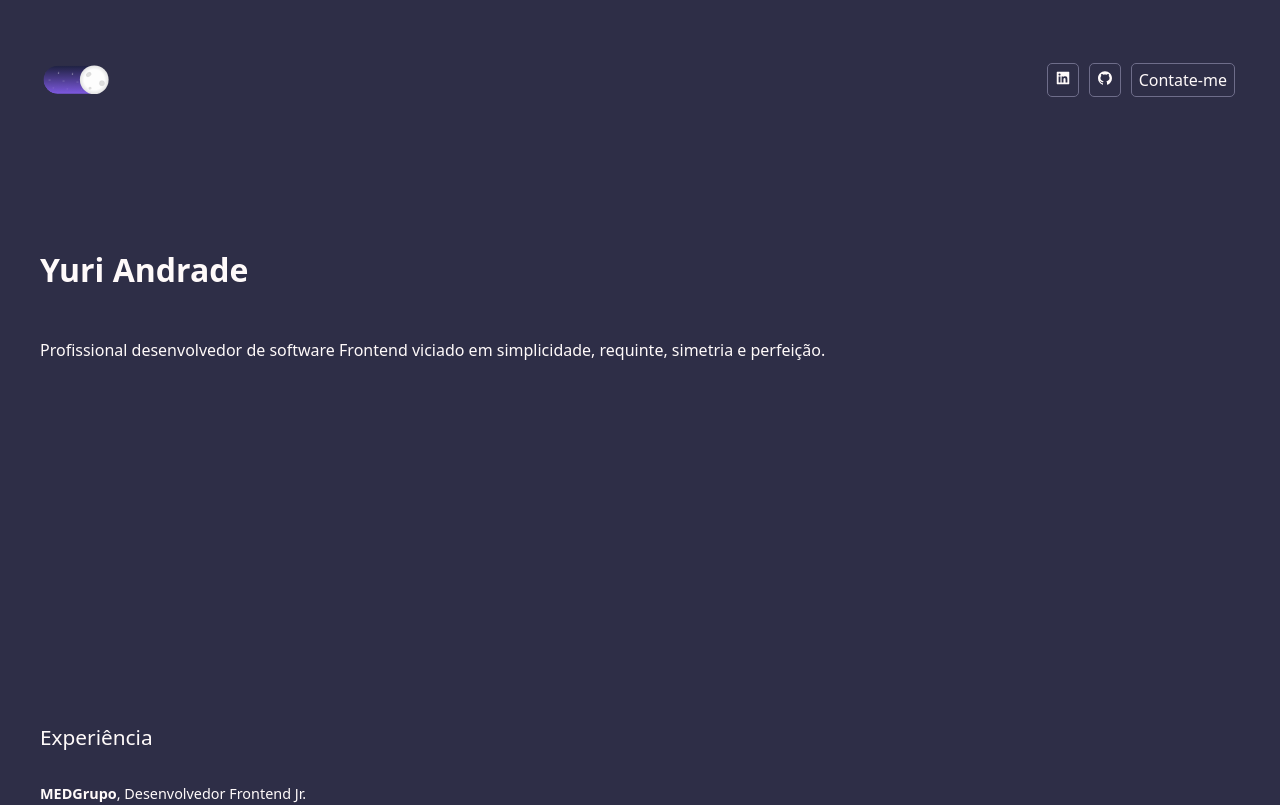
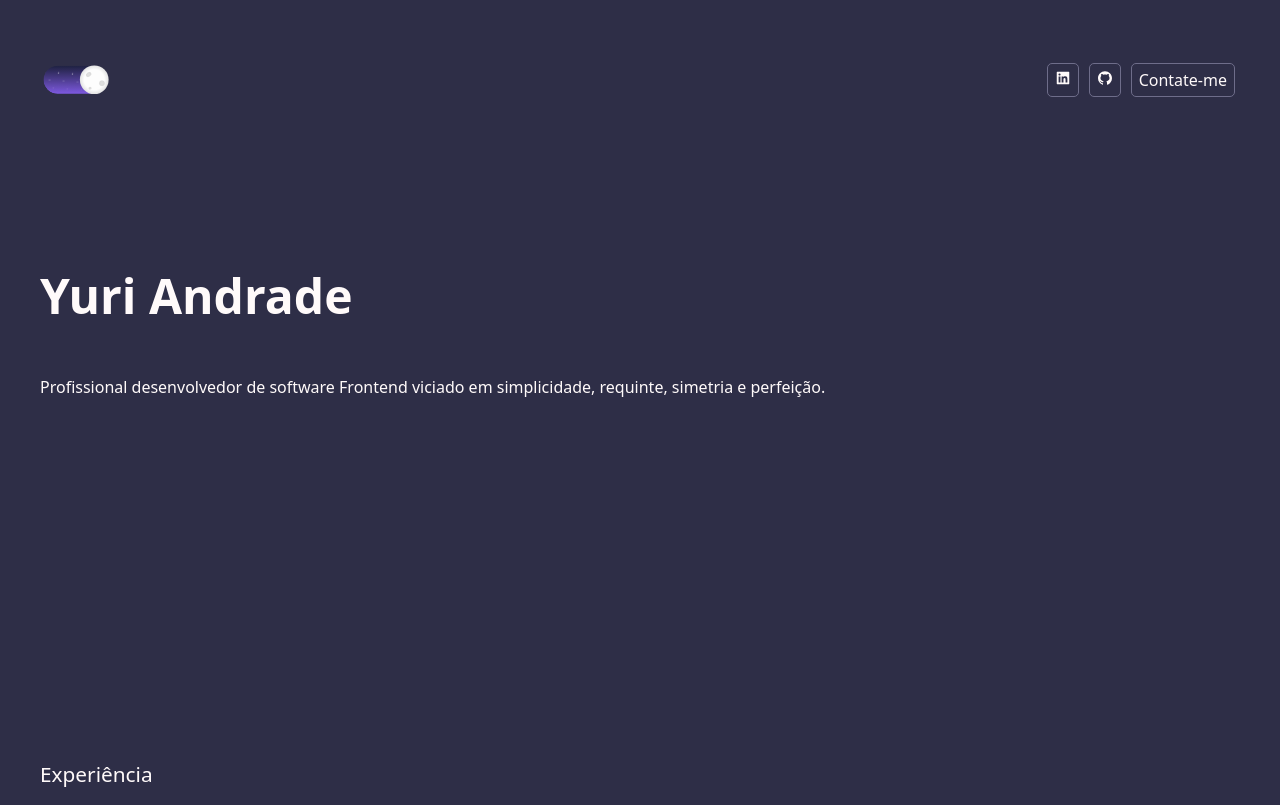
Before and after one commit to yandrade11/meu-portfolio, a React (Vite) app: page / in a window 1280 px wide. Shown: the top 805 px of the page. Built offline with nearby package versions, Linux system fonts and the light colour scheme.

Commit message:
fix: header responsivo

```diff
--- a/src/components/Header/Header.scss
+++ b/src/components/Header/Header.scss
@@ -27,7 +27,7 @@
 
   ul.header__contato {
     padding: 0;
-    margin-left: auto;  //alinhamento à direita
+    margin-left: auto; //alinhamento à direita
 
     li {
       margin: 0 5px;
@@ -35,7 +35,13 @@
   }
 }
 
-
 @media (min-width: 1025px) {
   /* Regras para desktops */
 }
+
+@media (min-width: 0px) and (max-width: 768px) {
+  /* Regras para dispositivos móveis */
+  .header {
+    margin-bottom: 30px;
+  }
+}
--- a/src/pages/Homepage/Homepage.jsx
+++ b/src/pages/Homepage/Homepage.jsx
@@ -7,9 +7,7 @@ export default function Homepage() {
       <div className="texto-apresentacao">
         <h1>Yuri Andrade</h1>
 
-        <p className="texto-dinamico">
-          <h2>Imaginando e inovando coisas na internet.</h2>
-        </p>
+        <h2 className="texto-dinamico">Imaginando e inovando coisas na internet.</h2>
 
         <p>
           Profissional desenvolvedor de software Frontend viciado em
--- a/src/pages/Homepage/Homepage.scss
+++ b/src/pages/Homepage/Homepage.scss
@@ -8,8 +8,8 @@ body {
     text-align: left;
 
     h1 {
-      font-size: 2em;
-      line-height: 0;
+      font-size: 3em;
+      // line-height: 0;
     }
 
     h2 {
@@ -23,6 +23,7 @@ body {
   }
 }
 
+//escrevendo do 0 até
 @keyframes typing {
   from {
     width: 0;
@@ -39,10 +40,17 @@ body {
 @media (min-width: 1025px) {
   /* Regras para desktops */
 
-  p.texto-dinamico {
-    animation: typing 6s steps(104), blinking 0.5s step-end alternate;
+  .texto-dinamico {
+    animation: typing 8s steps(104), blinking 0.5s step-end alternate;
     overflow: hidden;
     white-space: nowrap;
     width: 104ch;
   }
 }
+
+@media (min-width: 0px) and (max-width: 768px) {
+  /* Regras para dispositivos móveis */
+  h1, h2 {
+    text-align: center;
+  }
+}
```
